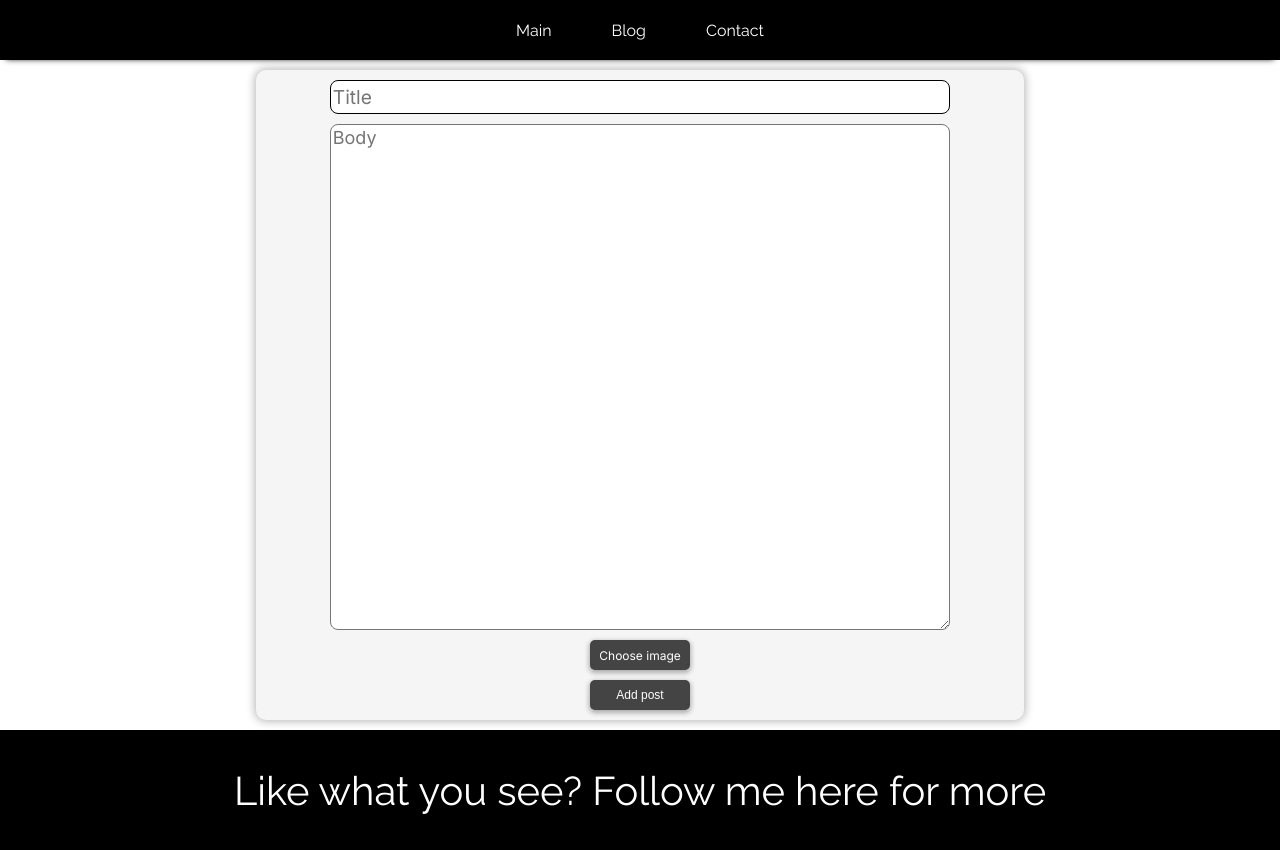
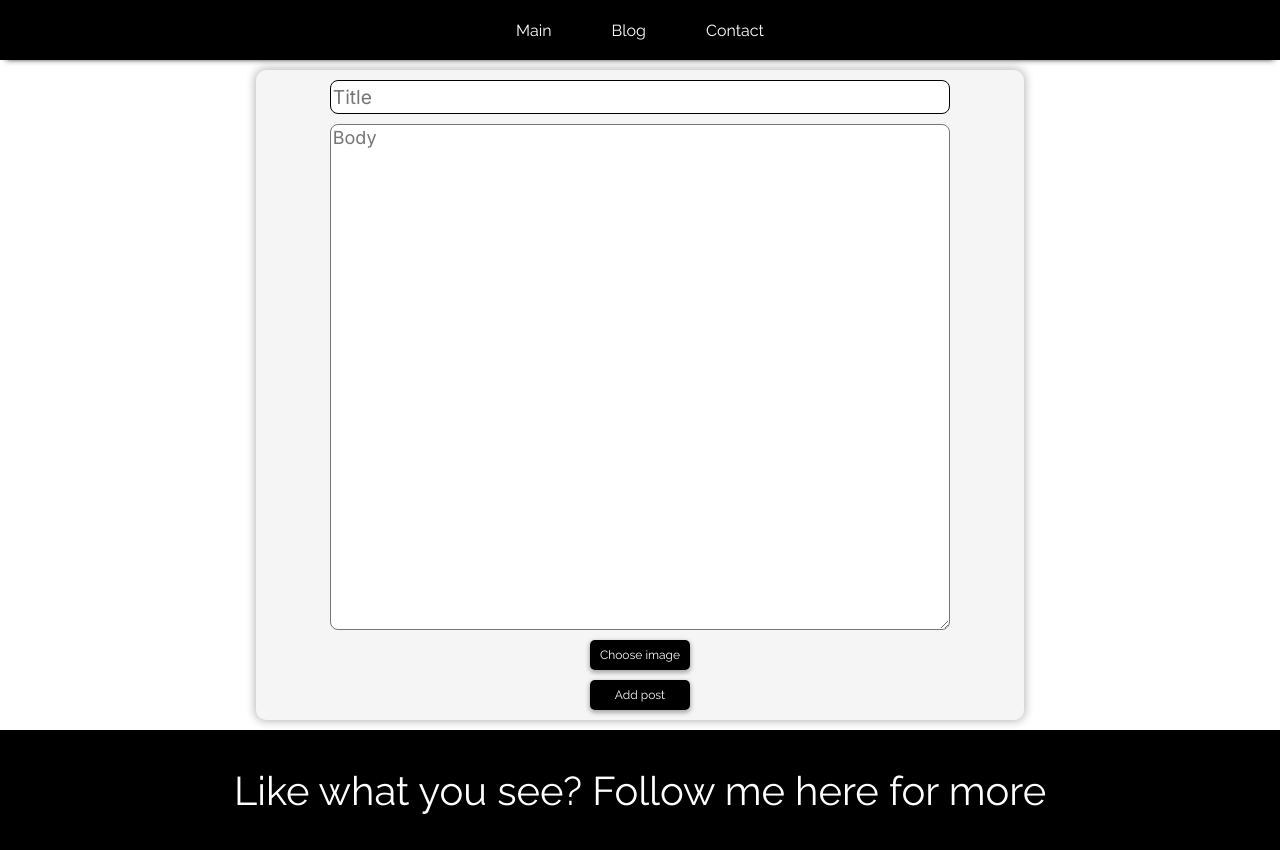
Before and after one commit to phoevo/eblog, a React (Vite) app: page /createPost in a window 1280 px wide. Built offline with nearby package versions, Linux system fonts and the light colour scheme; no server answers.

Commit message:
changes to buttons

```diff
--- a/src/pages/Contact.jsx
+++ b/src/pages/Contact.jsx
@@ -167,7 +167,7 @@ function Contact({ loggedin, editIcon }) {
             />
           </label>
 
-          <button className="ContactSaveBtn" type="submit">SAVE</button>
+          <button className="ContactSaveBtn" type="submit">Save</button>
         </form>
       )}
     </section>
--- a/src/styles/Contact.css
+++ b/src/styles/Contact.css
@@ -124,30 +124,27 @@
 }
 
 /* Contact Save Button */
-.ContactSaveBtn {
+.ContactSaveBtn{
   display: flex;
   justify-content: center;
   align-items: center;
   height: 30px;
   width: 100px;
   font-size: 12px;
+  font-family: 'Raleway', sans-serif;
   border-radius: 5px;
   border: none;
-  background-color: #444;
+  background-color: black;
   color: white;
   cursor: pointer;
-  box-shadow: 0px 2px 5px 1px rgb(0, 0, 0, 0.3);
-  transition: background 300ms;
+  box-shadow: 0px 2px 4px 1px rgb(0, 0, 0, 0.3);
+
 }
 
-.ContactSaveBtn:hover {
-  background-color: black;
-}
-
-.ContactSaveBtn:active {
+.ContactSaveBtn:active{
   transform: translateY(1px);
   box-shadow: 0px 0px 0px 0px rgb(0, 0, 0, 0.3);
-  background-color: black;
+
 }
 
 /* Media Queries for Responsiveness */
--- a/src/styles/CreatePost.css
+++ b/src/styles/CreatePost.css
@@ -57,13 +57,13 @@
   height: 30px;
   width: 100px;
   font-size: 12px;
+  font-family: 'Raleway', sans-serif;
   border-radius: 5px;
   border: none;
-  background-color: #444;
+  background-color: black;
   color: white;
   cursor: pointer;
-  box-shadow: 0px 2px 5px 1px rgb(0, 0, 0, 0.3);
-  transition: background 300ms;
+  box-shadow: 0px 2px 4px 1px rgb(0, 0, 0, 0.3);
 
 }
 
@@ -73,9 +73,6 @@
 
 }
 
-.addPostBtn:hover, .PostFileInput:hover{
-  background-color: black;
-}
 
 #choosefileBtn{
   display: none;
--- a/src/styles/Post.css
+++ b/src/styles/Post.css
@@ -59,7 +59,12 @@
   background-color: black;
   color: white;
   border: none;
-  border-radius: 2px;
-  padding-left: 0px;
+  border-radius: 6px;
+  cursor: pointer;
+
 
 }
+
+.postDelete:hover{
+  background-color: rgb(133, 0, 0);
+}
```
